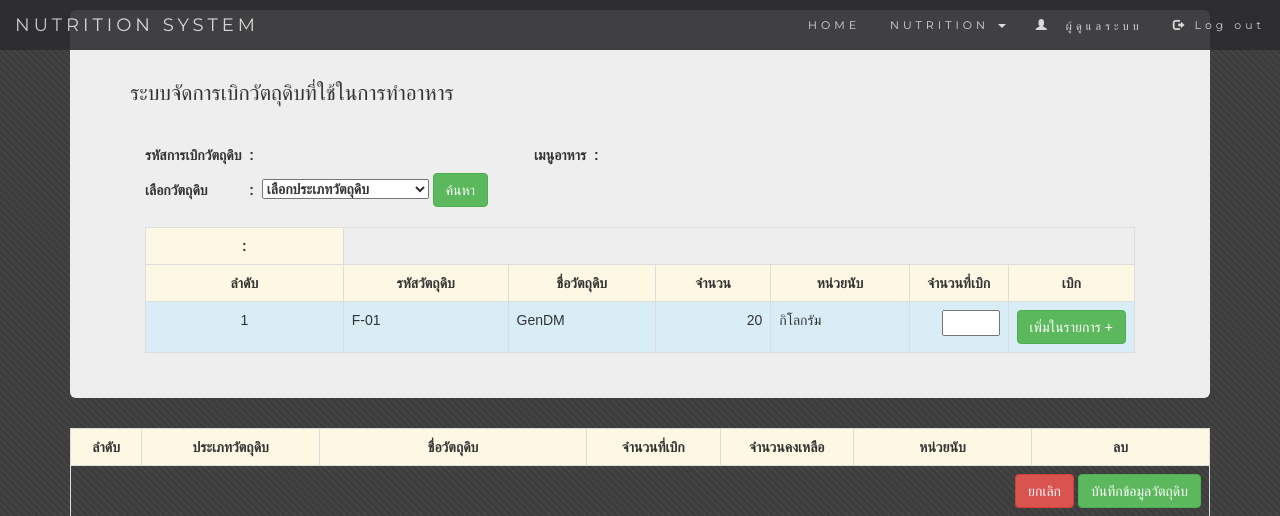
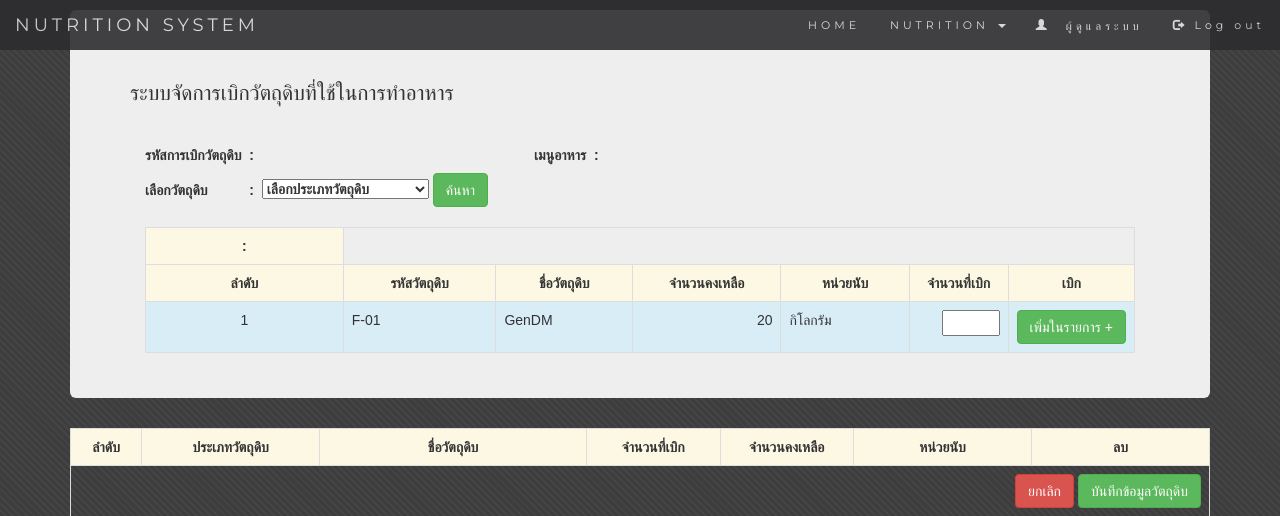
Before and after one commit to flamezaxaou10/Nutrition, a PHP site: page /insert_raw.php?id_raw=&id_stock=&raw=&date= in a window 1280 px wide. Shown: the top 516 px of the page. Run offline with PHP 8.4, Linux system fonts and the light colour scheme; a user stored in the database is signed in; data comes from the database, SQL or seed files in the repository.

Commit message:
อิอิ

```diff
--- a/insert_raw.php
+++ b/insert_raw.php
@@ -102,7 +102,7 @@ include 'header.php';
                <th width = "20%"><div align="center">ลำดับ</th>
                <th><div align="center">รหัสวัตถุดิบ</th>
                <th><div align="center">ชื่อวัตถุดิบ</th>
-               <th><div align="center">จำนวน</th>
+               <th width="15%"><div align="center">จำนวนคงเหลือ</th>
                <th><div align="center">หน่วยนับ</th>
                <th width="10%"><div align="center">จำนวนที่เบิก</th>
                <th width="10%"><div align="center">เบิก</th>
--- a/print_sale_feed.php
+++ b/print_sale_feed.php
@@ -54,7 +54,7 @@ include 'header.php';
            <td> <?php echo $date; ?></td>
          </tr>
          <tr>
-           <td>ชื่อผู้ซื้อ </td>
+           <td>ชื่อผู้ป่วย </td>
            <td>&nbsp;&nbsp; : &nbsp;&nbsp;</td>
            <td> <?php echo $row['customer']; ?></td>
          </tr>
```
